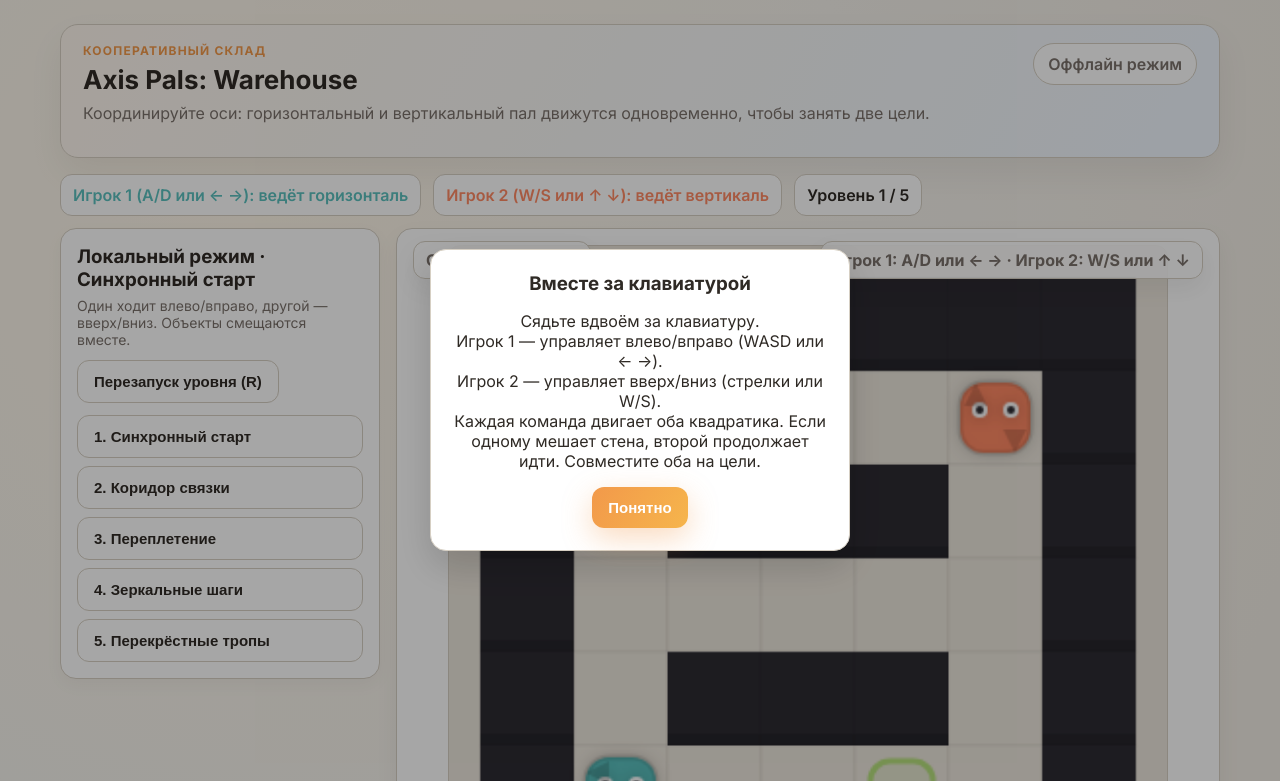
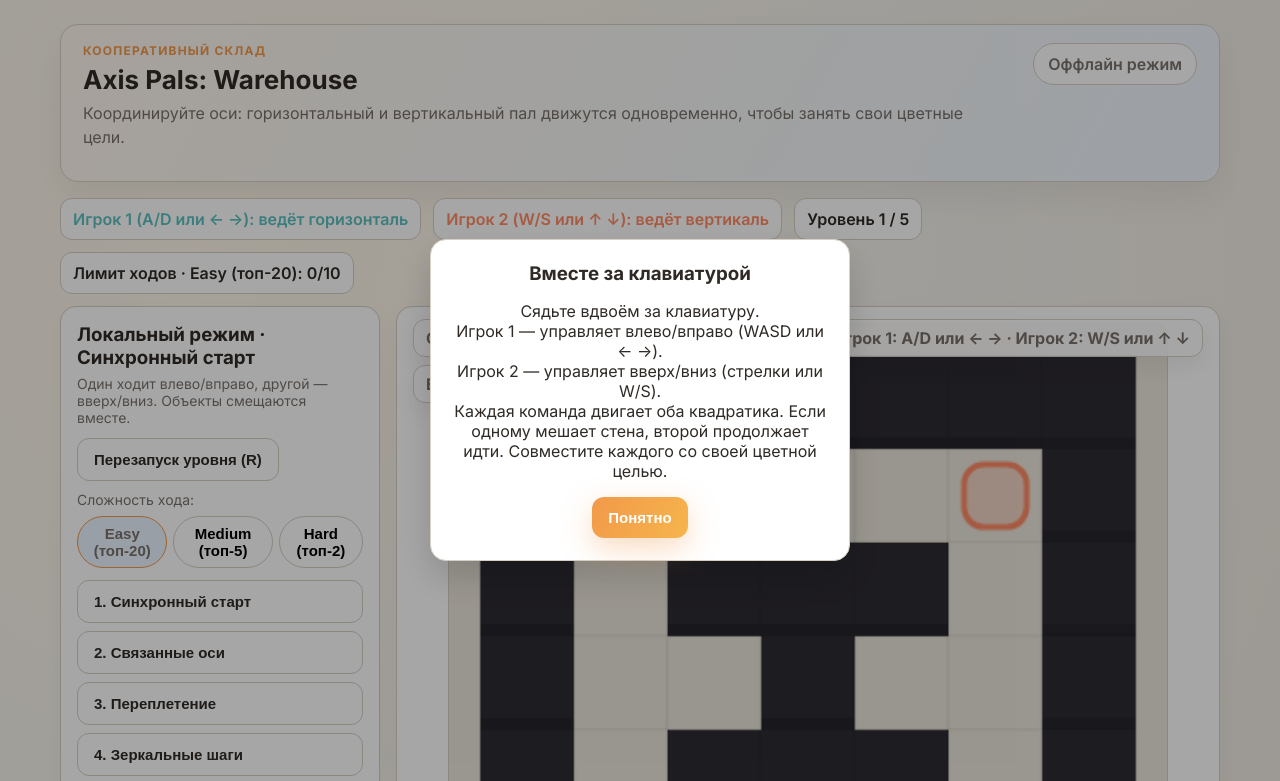
Before and after one commit to JustSadSock/Axis-Pals-Warehouse, a website with bundled scripts: page public/index.html in a window 1280 px wide. Both pictures are taken after a click on the button "Играть локально (одна клавиатура)". Shown: the top 781 px of the page. Built offline with nearby package versions, Linux system fonts and the light colour scheme.

Commit message:
Add axis-locked goals and move budgets

```diff
--- a/public/gameLogic.js
+++ b/public/gameLogic.js
@@ -64,8 +64,13 @@ function applyPlayerMove(state, controllingPlayer, direction) {
 }
 
 function isLevelCompleted(state) {
-  const playersOnGoals = [state.players[1], state.players[2]];
-  return state.goals.every((goal) => playersOnGoals.some((p) => p.x === goal.x && p.y === goal.y));
+  const goal1 = state.goals.find((g) => g.playerId === 1);
+  const goal2 = state.goals.find((g) => g.playerId === 2);
+  const p1 = state.players[1];
+  const p2 = state.players[2];
+  const p1Ok = goal1 ? p1.x === goal1.x && p1.y === goal1.y : true;
+  const p2Ok = goal2 ? p2.x === goal2.x && p2.y === goal2.y : true;
+  return p1Ok && p2Ok;
 }
 
 function parseLevel(level, levelIndex = 0) {
@@ -82,9 +87,10 @@ function parseLevel(level, levelIndex = 0) {
       const symbol = level.map[y][x];
       if (symbol === '#') {
         row.push(TILE_WALL);
-      } else if (symbol === '.') {
+      } else if (symbol === '.' || symbol === '1' || symbol === '2') {
         row.push(TILE_GOAL);
-        goals.push({ x, y });
+        const playerId = symbol === '1' ? 1 : symbol === '2' ? 2 : null;
+        goals.push({ x, y, playerId });
       } else {
         row.push(TILE_EMPTY);
       }
--- a/public/index.html
+++ b/public/index.html
@@ -12,7 +12,7 @@
       <div class="start-card">
         <p class="eyebrow">кооперативный пазл</p>
         <h1>Axis Pals: Warehouse</h1>
-        <p class="lede">Два квадратика двигаются вместе: один игрок задаёт горизонталь, второй — вертикаль. Меняйте взаимное положение и поставьте обоих на цели.</p>
+        <p class="lede">Два квадратика двигаются вместе: один игрок задаёт горизонталь, второй — вертикаль. Меняйте взаимное положение и поставьте каждого на его цветную цель.</p>
         <div class="cta-row">
           <button id="local-play" class="primary large">Играть локально (одна клавиатура)</button>
           <button id="online-play" class="secondary large">Играть онлайн</button>
@@ -21,6 +21,7 @@
         <div class="controls-note">
           <div>Игрок 1: A / D или стрелки ← → (двигает оба квадратика по горизонтали).</div>
           <div>Игрок 2: W / S или стрелки ↑ ↓ (двигает оба по вертикали).</div>
+          <div>Цели по цветам: каждый должен встать на свой маркер.</div>
           <div>Если одному мешает стена, второй продолжает идти.</div>
         </div>
       </div>
@@ -30,7 +31,7 @@
       <div>
         <p class="eyebrow">кооперативный склад</p>
         <h2 class="hero-title">Axis Pals: Warehouse</h2>
-        <p class="lede">Координируйте оси: горизонтальный и вертикальный пал движутся одновременно, чтобы занять две цели.</p>
+        <p class="lede">Координируйте оси: горизонтальный и вертикальный пал движутся одновременно, чтобы занять свои цветные цели.</p>
       </div>
       <div class="status-pill" id="connection-status">Выберите режим</div>
     </header>
@@ -39,6 +40,7 @@
       <div class="hud-item player1">Игрок 1 (A/D или ← →): ведёт горизонталь</div>
       <div class="hud-item player2">Игрок 2 (W/S или ↑ ↓): ведёт вертикаль</div>
       <div class="hud-item" id="level-counter">Уровень 1 / 5</div>
+      <div class="hud-item" id="move-limit">Лимит ходов: —</div>
     </div>
 
     <main class="layout">
@@ -49,6 +51,14 @@
         </div>
         <div class="controls">
           <button id="restart-level" class="ghost">Перезапуск уровня (R)</button>
+          <div class="difficulty">
+            <span>Сложность хода:</span>
+            <div class="chip-row">
+              <button class="chip active" data-difficulty="easy">Easy (топ-20)</button>
+              <button class="chip" data-difficulty="medium">Medium (топ-5)</button>
+              <button class="chip" data-difficulty="hard">Hard (топ-2)</button>
+            </div>
+          </div>
         </div>
         <div class="level-list" id="level-list"></div>
       </section>
@@ -78,6 +88,7 @@
         <div class="floating-ui">
           <div class="pill" id="floating-level">Уровень</div>
           <div class="pill" id="floating-controls">Игрок 1: A/D или ← → · Игрок 2: W/S или ↑ ↓</div>
+          <div class="pill" id="floating-difficulty">Easy — лимит: —</div>
         </div>
         <canvas id="game-canvas" width="640" height="640"></canvas>
         <div class="caption" id="mode-caption"></div>
--- a/public/levels.js
+++ b/public/levels.js
@@ -5,31 +5,31 @@ const levels = [
     height: 7,
     map: [
       '#######',
-      '# .   #',
+      '#1   2#',
+      '# ### #',
+      '#  #  #',
       '# ### #',
       '#     #',
-      '# ### #',
-      '#   . #',
       '#######',
     ],
     player1: { x: 1, y: 5 },
-    player2: { x: 5, y: 1 },
+    player2: { x: 5, y: 5 },
   },
   {
-    name: 'Коридор связки',
+    name: 'Связанные оси',
     width: 9,
     height: 7,
     map: [
       '#########',
-      '#  #  . #',
-      '#  #    #',
-      '#  ###  #',
-      '# .     #',
-      '#       #',
+      '#1 #   2#',
+      '#  # ### #',
+      '#    #  #',
+      '# ###   #',
+      '#     # #',
       '#########',
     ],
     player1: { x: 2, y: 5 },
-    player2: { x: 6, y: 1 },
+    player2: { x: 6, y: 3 },
   },
   {
     name: 'Переплетение',
@@ -37,17 +37,17 @@ const levels = [
     height: 9,
     map: [
       '#########',
-      '# .     #',
+      '#1    #2#',
       '# ### # #',
       '#     # #',
       '# ### # #',
-      '#   .   #',
+      '#   #   #',
       '# ### ###',
       '#       #',
       '#########',
     ],
     player1: { x: 1, y: 7 },
-    player2: { x: 7, y: 1 },
+    player2: { x: 7, y: 7 },
   },
   {
     name: 'Зеркальные шаги',
@@ -55,16 +55,16 @@ const levels = [
     height: 8,
     map: [
       '##########',
-      '# .    # #',
+      '#1    #  #',
       '# #### # #',
-      '#      # #',
+      '#    #  #',
       '# ####   #',
-      '#   .    #',
+      '#   # 2  #',
       '#        #',
       '##########',
     ],
     player1: { x: 2, y: 6 },
-    player2: { x: 7, y: 1 },
+    player2: { x: 7, y: 6 },
   },
   {
     name: 'Перекрёстные тропы',
@@ -72,17 +72,17 @@ const levels = [
     height: 9,
     map: [
       '###########',
-      '# .   #   #',
+      '#1   #   2#',
       '# ### # # #',
       '#     # # #',
       '# ###   # #',
       '#   ###   #',
-      '# #   # . #',
+      '# #   #   #',
       '#     #   #',
       '###########',
     ],
     player1: { x: 2, y: 7 },
-    player2: { x: 8, y: 1 },
+    player2: { x: 8, y: 7 },
   },
 ];
 
--- a/public/main.js
+++ b/public/main.js
@@ -20,6 +20,10 @@ let activeFlash = null;
 let endlessLevel = null;
 let endlessStep = 1;
 let endlessDifficulty = { width: 9, height: 7, goalCount: 2, wallDensity: 0.06 };
+let difficulty = 'easy';
+let movesUsed = 0;
+let movesLimit = null;
+const levelStatsCache = new Map();
 
 const hud = document.getElementById('hud');
 const levelCounter = document.getElementById('level-counter');
@@ -38,8 +42,11 @@ const onlineStatus = document.getElementById('online-status');
 const levelList = document.getElementById('level-list');
 const floatingLevel = document.getElementById('floating-level');
 const floatingControls = document.getElementById('floating-controls');
+const floatingDifficulty = document.getElementById('floating-difficulty');
 const restartHint = document.getElementById('restart-hint');
 const endlessButton = document.getElementById('endless-play');
+const moveLimitLabel = document.getElementById('move-limit');
+const difficultyChips = document.querySelectorAll('[data-difficulty]');
 
 const sounds = {
   step: () => playTone(280, 0.08),
@@ -105,6 +112,33 @@ function updateLevelTitle() {
   floatingLevel.textContent = level ? level.name : '';
 }
 
+function getLevelStats(level) {
+  if (!level) return null;
+  if (levelStatsCache.has(level.name)) return levelStatsCache.get(level.name);
+  const stats = isLevelSolvable(level);
+  levelStatsCache.set(level.name, stats);
+  return stats;
+}
+
+function updateMoveLabels() {
+  const label = difficulty === 'easy' ? 'Easy (топ-20)' : difficulty === 'medium' ? 'Medium (топ-5)' : 'Hard (топ-2)';
+  const cap = movesLimit ?? '—';
+  moveLimitLabel.textContent = `Лимит ходов · ${label}: ${movesLimit ? `${movesUsed}/${cap}` : '∞'}`;
+  floatingDifficulty.textContent = `${label} — лимит: ${movesLimit ?? '∞'}`;
+  difficultyChips.forEach((chip) => {
+    chip.classList.toggle('active', chip.dataset.difficulty === difficulty);
+  });
+}
+
+function setDifficultyLevel(level) {
+  if (!['easy', 'medium', 'hard'].includes(level)) return;
+  difficulty = level;
+  movesUsed = 0;
+  const stats = getLevelStats(getActiveLevel());
+  movesLimit = stats?.moveLimits ? stats.moveLimits[difficulty] : null;
+  updateMoveLabels();
+}
+
 function drawBase(state) {
   const offsetX = (canvas.width - state.width * tileSize) / 2;
   const offsetY = (canvas.height - state.height * tileSize) / 2;
@@ -137,12 +171,13 @@ function drawBase(state) {
   state.goals.forEach((g) => {
     const px = offsetX + g.x * tileSize;
     const py = offsetY + g.y * tileSize;
-    ctx.strokeStyle = colors.goal;
+    const tint = g.playerId === 1 ? colors.robot1 : g.playerId === 2 ? colors.robot2 : colors.goal;
+    ctx.strokeStyle = tint;
     ctx.lineWidth = 3;
     ctx.beginPath();
     ctx.roundRect(px + 8, py + 8, tileSize - 16, tileSize - 16, 10);
     ctx.stroke();
-    ctx.fillStyle = 'rgba(164,210,107,0.12)';
+    ctx.fillStyle = `${tint}30`;
     ctx.fillRect(px + 10, py + 10, tileSize - 20, tileSize - 20);
   });
 
@@ -273,8 +308,12 @@ function resetLocal() {
   if (!level) return;
   currentState = createInitialState(level, currentLevelIndex);
   activeFlash = null;
+  movesUsed = 0;
+  const stats = getLevelStats(level);
+  movesLimit = stats?.moveLimits ? stats.moveLimits[difficulty] : null;
   resizeCanvas(currentState);
   updateLevelTitle();
+  updateMoveLabels();
 }
 
 function startLocalGame() {
@@ -289,12 +328,13 @@ function startLocalGame() {
   connectionStatus.textContent = 'Оффлайн режим';
   modeCaption.textContent = 'Локальная игра: горизонтальный и вертикальный пал движутся вместе';
   currentLevelIndex = 0;
+  movesUsed = 0;
   resetLocal();
   if (!introShown) {
     introShown = true;
     showOverlay(
       'Вместе за клавиатурой',
-      'Сядьте вдвоём за клавиатуру.<br>Игрок 1 — управляет влево/вправо (WASD или ← →).<br>Игрок 2 — управляет вверх/вниз (стрелки или W/S).<br>Каждая команда двигает оба квадратика. Если одному мешает стена, второй продолжает идти. Совместите оба на цели.',
+      'Сядьте вдвоём за клавиатуру.<br>Игрок 1 — управляет влево/вправо (WASD или ← →).<br>Игрок 2 — управляет вверх/вниз (стрелки или W/S).<br>Каждая команда двигает оба квадратика. Если одному мешает стена, второй продолжает идти. Совместите каждого со своей цветной целью.',
       'Понятно',
     );
   }
@@ -323,6 +363,11 @@ function generateNextEndlessLevel() {
     attempt,
     label: 'Endless',
   });
+  if (!levelDef.moveLimits) {
+    const stats = getLevelStats(levelDef);
+    levelDef.moveLimits = stats?.moveLimits;
+    levelDef.solutions = stats?.solutions;
+  }
   endlessLevel = levelDef;
 }
 
@@ -365,9 +410,9 @@ function handleLevelCompletion() {
   }
 }
 
-function handleLocalMove(direction) {
+function handleLocalMove(direction, controllingPlayerHint = null) {
   if (!currentState || animation || levelWon) return;
-  const controllingPlayer = direction === 'left' || direction === 'right' ? 1 : 2;
+  const controllingPlayer = controllingPlayerHint || (direction === 'left' || direction === 'right' ? 1 : 2);
   const before = currentState;
   const { state: next, moved, reason } = applyPlayerMove(before, controllingPlayer, direction);
 
@@ -392,6 +437,16 @@ function handleLocalMove(direction) {
   activeFlash = { playerId: controllingPlayer, until: performance.now() + 200 };
   sounds.step();
 
+  movesUsed += 1;
+  updateMoveLabels();
+
+  if (movesLimit && movesUsed > movesLimit) {
+    showOverlay('Ходы закончились', 'Попробуйте снова или снизьте сложность.', 'Перезапустить', () => {
+      resetLocal();
+    });
+    return;
+  }
+
   if (isLevelCompleted(next)) {
     setTimeout(() => handleLevelCompletion(), 160);
   }
@@ -401,10 +456,10 @@ function mapKeyToDirection(event) {
   const key = event.key || '';
   const code = event.code || '';
   const k = key.toLowerCase();
-  if (code === 'KeyW' || k === 'w' || key === 'ArrowUp') return 'up';
-  if (code === 'KeyS' || k === 's' || key === 'ArrowDown') return 'down';
-  if (code === 'KeyA' || k === 'a' || key === 'ArrowLeft') return 'left';
-  if (code === 'KeyD' || k === 'd' || key === 'ArrowRight') return 'right';
+  if (code === 'KeyA' || k === 'a' || key === 'ArrowLeft') return { direction: 'left', player: 1 };
+  if (code === 'KeyD' || k === 'd' || key === 'ArrowRight') return { direction: 'right', player: 1 };
+  if (code === 'KeyW' || k === 'w' || key === 'ArrowUp') return { direction: 'up', player: 2 };
+  if (code === 'KeyS' || k === 's' || key === 'ArrowDown') return { direction: 'down', player: 2 };
   return null;
 }
 
@@ -414,7 +469,7 @@ function setupControls() {
     if (mode === 'online') {
       const dirOnline = mapKeyToDirection(e);
       if (dirOnline) {
-        sendPlayerInput(dirOnline);
+        sendPlayerInput(dirOnline.direction);
         e.preventDefault();
       }
       return;
@@ -425,9 +480,10 @@ function setupControls() {
       return;
     }
 
-    const dir = mapKeyToDirection(e);
-    if (!dir) return;
-    handleLocalMove(dir);
+    const mapped = mapKeyToDirection(e);
+    if (!mapped) return;
+    const { direction, player } = mapped;
+    handleLocalMove(direction, player);
     e.preventDefault();
   });
 }
@@ -437,6 +493,12 @@ function setupUI() {
   document.getElementById('online-play').addEventListener('click', startOnline);
   endlessButton.addEventListener('click', startEndless);
   document.getElementById('restart-level').addEventListener('click', resetLocal);
+  difficultyChips.forEach((chip) => {
+    chip.addEventListener('click', () => {
+      setDifficultyLevel(chip.dataset.difficulty);
+      resetLocal();
+    });
+  });
   document.getElementById('create-room').addEventListener('click', () => {
     setOnlineStatus('Создаём комнату...');
     createRoom();
@@ -480,9 +542,9 @@ function applyRemoteState(payload) {
 
 function logSolvability() {
   levels.forEach((lvl, idx) => {
-    const result = isLevelSolvable(lvl);
+    const result = getLevelStats(lvl);
     // eslint-disable-next-line no-console
-    console.info(`Level ${idx + 1} (${lvl.name}): solvable=${result.solvable}${result.minSteps !== undefined ? `, minSteps=${result.minSteps}` : ''}`);
+    console.info(`Level ${idx + 1} (${lvl.name}): solvable=${result.solvable}${result.minSteps !== undefined ? `, minSteps=${result.minSteps}` : ''}${result.moveLimits ? `, limits=${JSON.stringify(result.moveLimits)}` : ''}`);
   });
 }
 
@@ -514,6 +576,7 @@ function init() {
   setupUI();
   buildLevelList();
   updateLevelTitle();
+  updateMoveLabels();
   setModeCaption('Выберите режим: локальный/бесконечный — сразу старт, онлайн — через комнату.');
   setTimeout(() => logSolvability(), 10);
   requestAnimationFrame(renderFrame);
--- a/public/solver.js
+++ b/public/solver.js
@@ -1,7 +1,7 @@
 import { applyPlayerMove, createInitialState, isLevelCompleted } from './gameLogic.js';
 
-const MAX_STATES = 200000;
-const MAX_DEPTH = 200;
+const MAX_STATES = 250000;
+const MAX_DEPTH = 220;
 const DIRECTIONS = ['up', 'down', 'left', 'right'];
 
 function canonicalKey(state) {
@@ -10,22 +10,23 @@ function canonicalKey(state) {
   return `p1:${p1.x},${p1.y};p2:${p2.x},${p2.y}`;
 }
 
-function isLevelSolvable(level) {
+function collectSolutions(level, maxSolutions = 50) {
   const startState = createInitialState(level);
   const visited = new Set();
   const queue = [{ state: startState, steps: 0 }];
   visited.add(canonicalKey(startState));
   let explored = 0;
+  const solutions = [];
 
   while (queue.length > 0) {
     const { state, steps } = queue.shift();
     explored += 1;
-    if (explored > MAX_STATES || steps > MAX_DEPTH) {
-      return { solvable: false };
-    }
+    if (explored > MAX_STATES || steps > MAX_DEPTH) break;
 
     if (isLevelCompleted(state)) {
-      return { solvable: true, minSteps: steps };
+      solutions.push(steps);
+      if (solutions.length >= maxSolutions) break;
+      continue; // still look for alternative paths at same or greater depth
     }
 
     for (const playerId of [1, 2]) {
@@ -40,7 +41,34 @@ function isLevelSolvable(level) {
     }
   }
 
-  return { solvable: false };
+  solutions.sort((a, b) => a - b);
+  return solutions;
 }
 
-export { isLevelSolvable };
+function deriveMoveLimits(solutions) {
+  if (!solutions || solutions.length === 0) {
+    return { easy: null, medium: null, hard: null };
+  }
+  const longest = solutions[solutions.length - 1];
+  const pick = (rank, pad) => {
+    if (solutions.length > rank) return solutions[rank];
+    return longest + pad;
+  };
+  return {
+    easy: pick(19, 6),
+    medium: pick(4, 4),
+    hard: pick(1, 2),
+  };
+}
+
+function isLevelSolvable(level) {
+  const solutions = collectSolutions(level, 50);
+  return {
+    solvable: solutions.length > 0,
+    minSteps: solutions[0],
+    solutions,
+    moveLimits: deriveMoveLimits(solutions),
+  };
+}
+
+export { isLevelSolvable, collectSolutions, deriveMoveLimits };
--- a/public/styles.css
+++ b/public/styles.css
@@ -122,7 +122,11 @@ button:active { transform: translateY(0); }
 .level-button { width: 100%; justify-content: flex-start; text-align: left; display: block; }
 .panel-heading { display: flex; flex-direction: column; gap: 6px; }
 .hint { color: var(--muted); font-size: 14px; }
-.controls { display: flex; gap: 10px; margin-top: 12px; }
+.controls { display: flex; gap: 10px; margin-top: 12px; flex-wrap: wrap; align-items: center; }
+.difficulty { display: flex; align-items: center; gap: 8px; flex-wrap: wrap; color: var(--muted); font-size: 14px; }
+.chip-row { display: flex; gap: 6px; }
+.chip { border: 1px solid var(--border); background: rgba(255, 255, 255, 0.7); padding: 8px 12px; border-radius: 999px; cursor: pointer; transition: all 0.15s ease; }
+.chip.active { border-color: var(--accent); background: rgba(124, 174, 255, 0.15); color: var(--accent-strong); }
 
 .online-actions { display: flex; flex-direction: column; gap: 12px; }
 .card { border: 1px dashed var(--border); border-radius: 12px; padding: 12px; background: #fdfaf6; }
```
Also changed, not shown: public/levelGenerator.js (+12 -12 lines), README.md.
